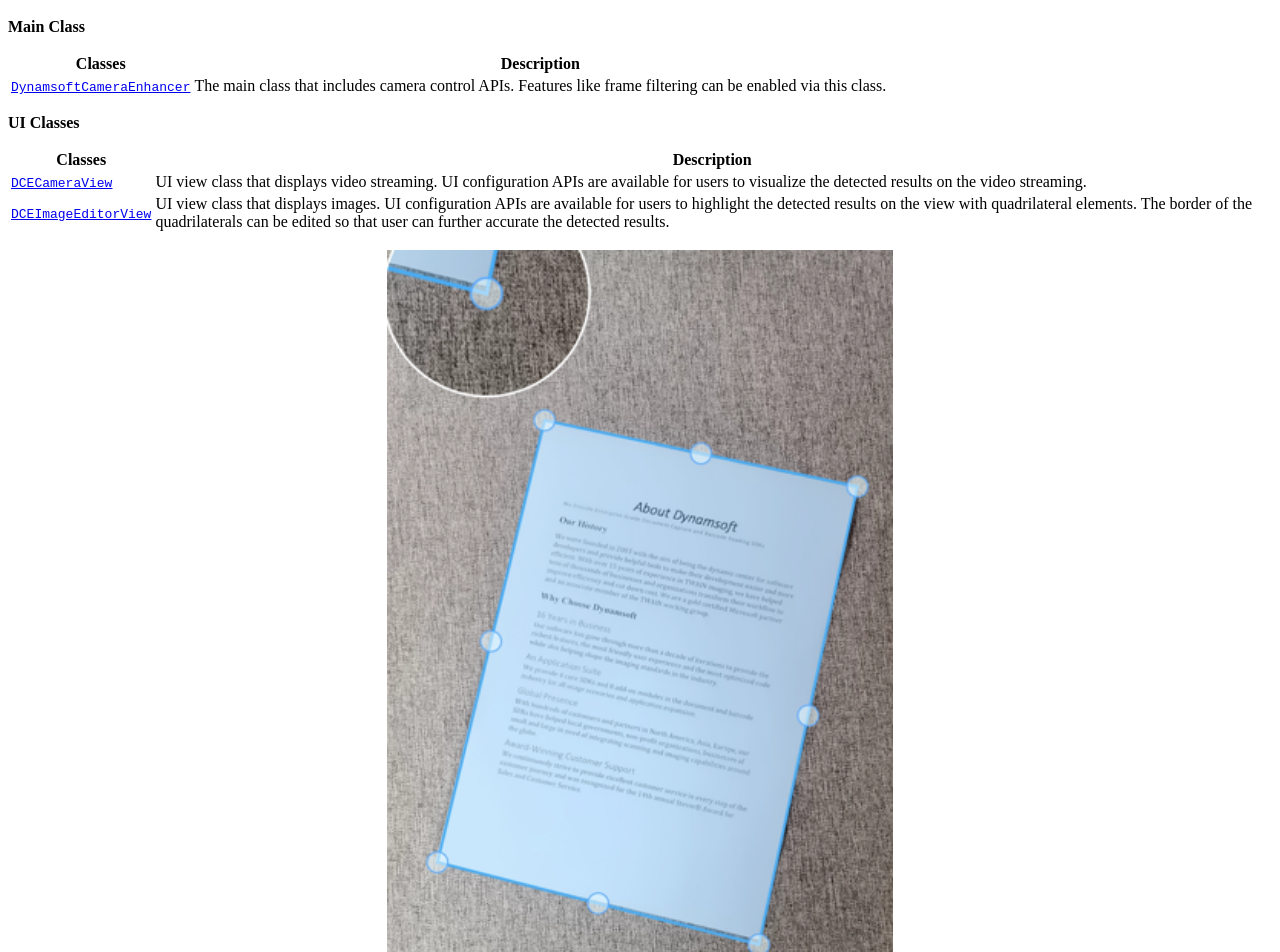
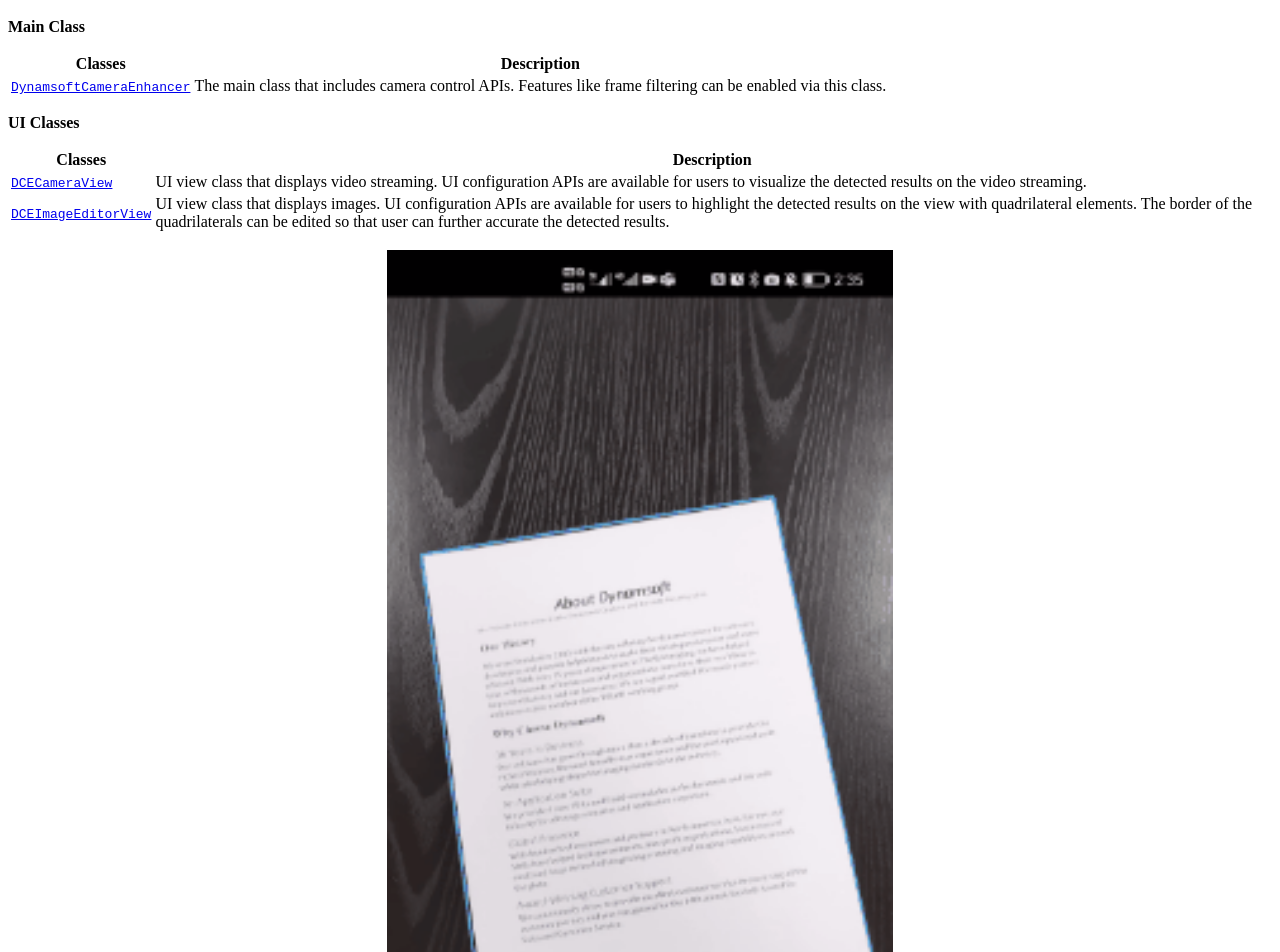
Before and after one commit to dynamsoft-docs/document-normalizer-docs, a Jekyll site: the page built from programming/ios/api-reference/camera-enhancer/index.md, in a window 1280 px wide. Shown: the part 694-1646 px from the top of the page. Built offline with Jekyll 4.4.1, drawn with Linux system fonts in a browser that asks for light colours.

Commit message:
Added image

```diff
--- a/programming/ios/api-reference/camera-enhancer/index.md
+++ b/programming/ios/api-reference/camera-enhancer/index.md
@@ -29,7 +29,7 @@ noTitleIndex: true
 | [`DCEImageEditorView`](dceimageeditorview.md) | UI view class that displays images. UI configuration APIs are available for users to highlight the detected results on the view with quadrilateral elements. The border of the quadrilaterals can be edited so that user can further accurate the detected results. |
 
 <div align="center">
-    <p><img src="assets/edit.png" width="40%" alt="edit"></p>
+    <p><img src="../../../../assets/dce-ddn-view.gif" width="40%" alt="edit"></p>
     <p>DynamsoftCameraEnhancer UI View</p>
 </div>
 
```
Also changed, not shown: programming/android/api-reference/camera-enhancer/index.md (+1 -1 lines), assets/dce-ddn-view.gif (added).
